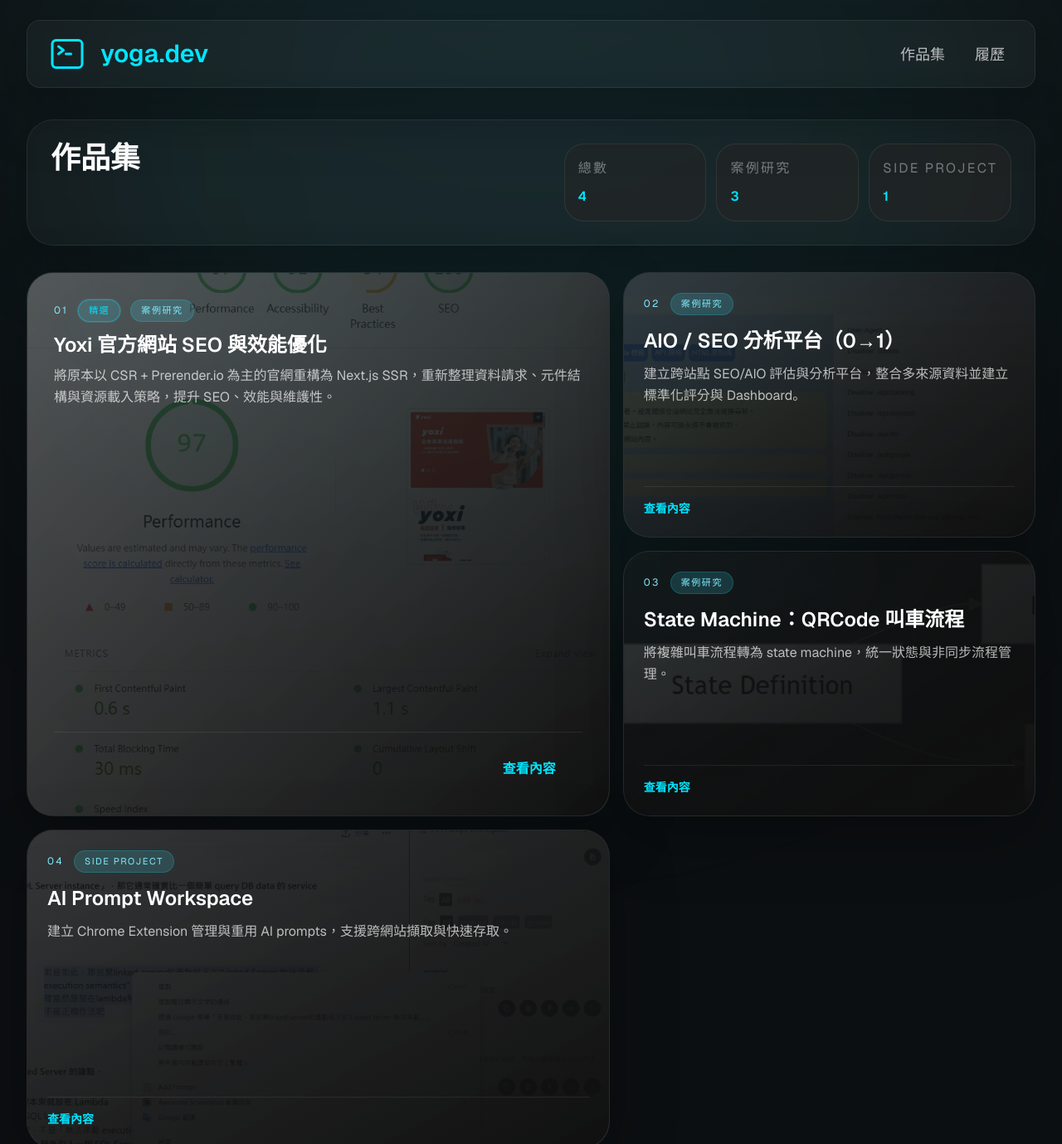
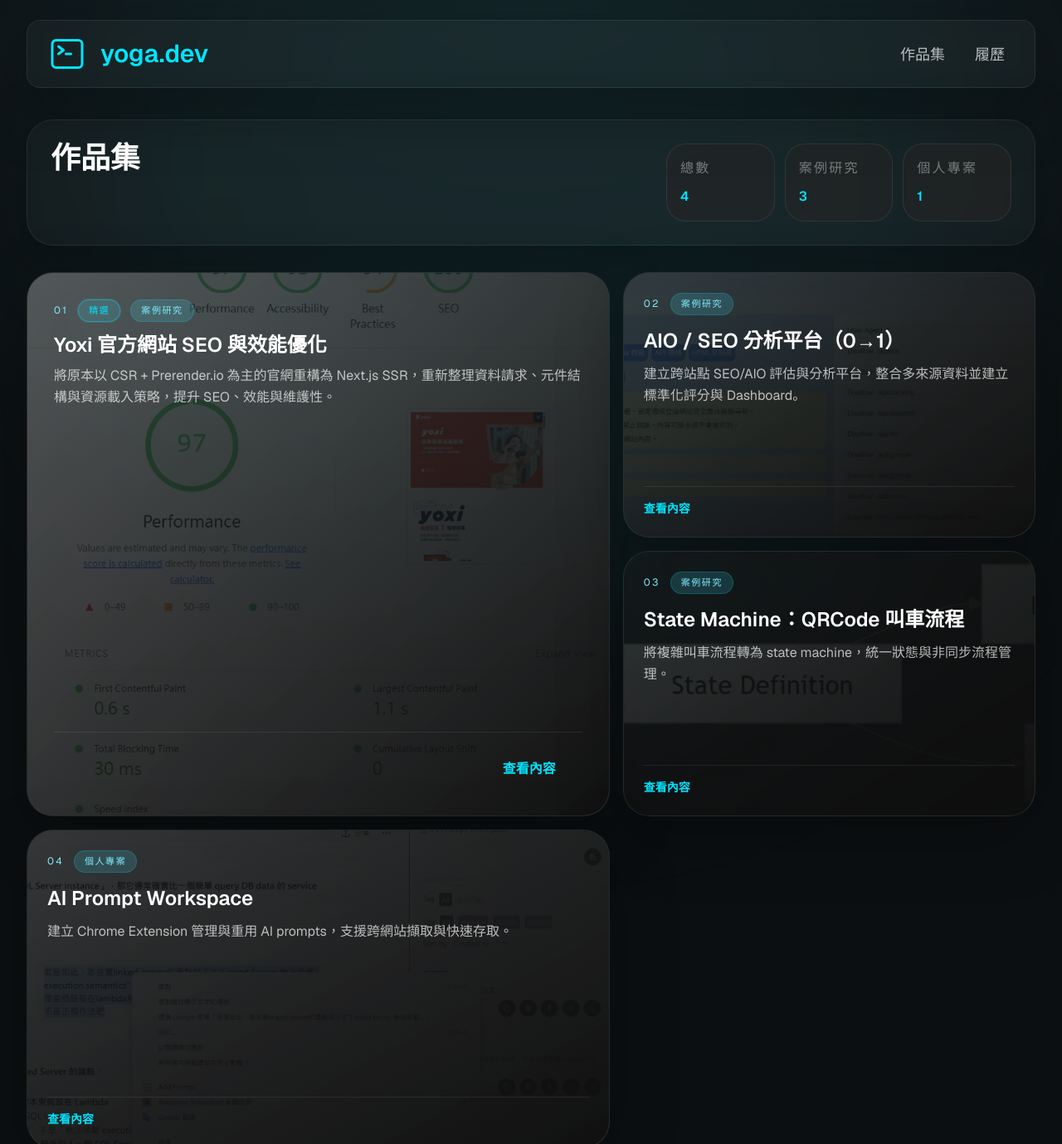
Before and after one commit to y0000ga/yoga-portfolio, a Next.js app: page /en/project in a window 1280 px wide. Shown: the top 1379 px of the page at 83% size. Built offline with nearby package versions, Linux system fonts and the light colour scheme; no server answers.

Commit message:
fix: adjust UI

```diff
--- a/app/[lang]/project/[id]/page.tsx
+++ b/app/[lang]/project/[id]/page.tsx
@@ -5,10 +5,10 @@ import { GithubIcon } from "@/components/UI/Icon";
 import { AsidePage } from "@/components/UI/Page";
 import Paragraph from "@/components/UI/Paragraph";
 import ZoomableImage from "@/components/UI/ZoomableImage";
-import { PROJECT_TYPE_NAME } from "@/constants/common";
-import { PROJECT_PARAGRAPH } from "@/constants/project";
+import { PROJECT_PARAGRAPH, PROJECT_TYPE_LABEL } from "@/constants/project";
 import { getProjectById } from "@/libs/content";
 import { Project, ProjectParagraph } from "@/types/project";
+import { createPageMetadata } from "@/libs/site";
 
 interface IProjectPageProps {
   params: Promise<{
@@ -16,6 +16,13 @@ interface IProjectPageProps {
     lang: string
   }>
 }
+
+const PARAGRAPHS = [
+  ProjectParagraph.Demo,
+  ProjectParagraph.Problem,
+  ProjectParagraph.Solution,
+  ProjectParagraph.Impact,
+].map((id) => ({ id, title: PROJECT_PARAGRAPH[id] }));
 
 export const generateMetadata = async ({ params }: IProjectPageProps): Promise<Metadata> => {
   const { id } = await params;
@@ -27,10 +34,10 @@ export const generateMetadata = async ({ params }: IProjectPageProps): Promise<M
     };
   }
 
-  return {
+  return createPageMetadata({
     title: project.title,
-    description: project.intro,
-  };
+    description: project.intro
+  })
 };
 
 const Page = async ({ params }: IProjectPageProps) => {
@@ -43,14 +50,6 @@ const Page = async ({ params }: IProjectPageProps) => {
 
   const { type, title, problems, impacts, architecture, intro, solution } = project;
 
-  const PARAGRAPHS = [
-    ...(type === Project.CaseStudy ? [ProjectParagraph.Overview] : []),
-    ProjectParagraph.Demo,
-    ProjectParagraph.Problem,
-    ProjectParagraph.Solution,
-    ProjectParagraph.Impact,
-  ].map((id) => ({ id, title: PROJECT_PARAGRAPH[id] }));
-
   const getShowcaseClassName = () =>
     "mx-auto w-full md:w-1/2";
 
@@ -60,7 +59,7 @@ const Page = async ({ params }: IProjectPageProps) => {
         <div className="flex flex-col gap-5">
           <div className="flex flex-wrap items-center gap-3">
             <span className="rounded-full border border-primary-T10/25 bg-primary-T30 px-3 py-1 text-[12px] uppercase tracking-[0.16em] text-primary-T20">
-              {PROJECT_TYPE_NAME[type]}
+              {PROJECT_TYPE_LABEL[type]}
             </span>
             {type === Project.SideProject && <IconInfo icon={GithubIcon} url={project.repoURL} />}
           </div>
@@ -72,7 +71,6 @@ const Page = async ({ params }: IProjectPageProps) => {
 
           {type === Project.CaseStudy && (
             <div
-              id={ProjectParagraph.Overview}
               className="grid gap-3 rounded-[28px] border border-border-T10 bg-surface-T40/60 p-4 md:grid-cols-3 md:p-5"
             >
               {[
--- a/app/[lang]/project/page.tsx
+++ b/app/[lang]/project/page.tsx
@@ -4,15 +4,11 @@ import { Route } from "@/helpers/route";
 import { getProjectById, getProjectList } from "@/libs/content";
 import { IBasePageProps } from "@/types/common";
 import { Project } from "@/types/project";
+import { PROJECT_TYPE_LABEL } from "@/constants/project";
 
 export const metadata: Metadata = {
   title: "作品集",
   description: "收錄前端案例研究與 side project，涵蓋 SEO、狀態設計、UI 系統與工作流程工具。",
-};
-
-const PROJECT_TYPE_LABEL = {
-  [Project.CaseStudy]: "案例研究",
-  [Project.SideProject]: "Side Project",
 };
 
 const COLUMN_PATTERNS = [
@@ -44,18 +40,17 @@ const Page = async ({ params }: IBasePageProps) => {
           <h1 className="text-[36px] leading-none text-text-T10 md:text-[64px]">作品集</h1>
 
           <div className="grid gap-3 sm:grid-cols-3 lg:min-w-104">
-            <div className="rounded-3xl border border-border-T10 bg-surface-T40/60 p-4">
-              <p className="text-[12px] uppercase tracking-[0.14em] text-text-T30">總數</p>
-              <p className="mt-2 text-3xl font-semibold text-primary-T10">{projectDetails.length}</p>
-            </div>
-            <div className="rounded-3xl border border-border-T10 bg-surface-T40/60 p-4">
-              <p className="text-[12px] uppercase tracking-[0.14em] text-text-T30">案例研究</p>
-              <p className="mt-2 text-3xl font-semibold text-primary-T10">{caseStudyCount}</p>
-            </div>
-            <div className="rounded-3xl border border-border-T10 bg-surface-T40/60 p-4">
-              <p className="text-[12px] uppercase tracking-[0.14em] text-text-T30">Side Project</p>
-              <p className="mt-2 text-3xl font-semibold text-primary-T10">{sideProjectCount}</p>
-            </div>
+            {
+              [
+                { label: '總數', value: projectDetails.length },
+                { label: PROJECT_TYPE_LABEL[Project.CaseStudy], value: caseStudyCount },
+                { label: PROJECT_TYPE_LABEL[Project.SideProject], value: sideProjectCount },
+              ].map(({ value, label }) => (
+                <div className="rounded-3xl border border-border-T10 bg-surface-T40/60 p-4" key={label}>
+                  <p className="text-[12px] uppercase tracking-[0.14em] text-text-T30">{label}</p>
+                  <p className="mt-2 text-3xl font-semibold text-primary-T10">{value}</p>
+                </div>))
+            }
           </div>
         </div>
       </header>
--- a/components/UI/Page.tsx
+++ b/components/UI/Page.tsx
@@ -1,7 +1,9 @@
 import { PropsWithChildren } from "react"
 import { AsideNav } from "./Scroll"
 
-export const AsidePage = ({ children, navs }: PropsWithChildren<{ navs: Array<{ id: string, title: string }> }>) => {
+interface IProps { navs: Array<{ id: string, title: string }> }
+
+export const AsidePage = ({ children, navs }: PropsWithChildren<IProps>) => {
     return <>
         <section className="flex-1 flex flex-col items-center gap-6 md:gap-10 min-w-0">
             {children}
--- a/constants/common.ts
+++ b/constants/common.ts
@@ -1,5 +1,3 @@
-import { Project } from "@/types/project"
-
 export const LINKS = [
     {
         type: 'Github',
@@ -10,8 +8,3 @@ export const LINKS = [
         url: 'https://www.linkedin.com/in/yujiahuang-728918220/'
     }
 ]
-
-export const PROJECT_TYPE_NAME = {
-  [Project.CaseStudy]: '案例研究',
-  [Project.SideProject]: '個人專案'
-}
--- a/constants/project.ts
+++ b/constants/project.ts
@@ -1,9 +1,13 @@
-import { ProjectParagraph } from "@/types/project";
+import { Project, ProjectParagraph } from "@/types/project";
 
 export const PROJECT_PARAGRAPH = {
-  [ProjectParagraph.Overview]: '基礎資料',
   [ProjectParagraph.Demo]: 'Demo 畫面',
   [ProjectParagraph.Problem]: '問題背景',
   [ProjectParagraph.Solution]: '解法設計',
   [ProjectParagraph.Impact]: '成效',
 }
+
+export const PROJECT_TYPE_LABEL = {
+  [Project.CaseStudy]: '案例研究',
+  [Project.SideProject]: '個人專案'
+}
--- a/types/project.ts
+++ b/types/project.ts
@@ -1,8 +1,3 @@
-interface IDecision {
-    question: string,
-    answer: string
-}
-
 interface IArchitecture {
     images: IMedia[],
 }
@@ -47,7 +42,6 @@ export type IProject = ICaseStudy | ISideProject
 export type IProjectIntro = Pick<IProject, 'id' | 'title' | 'intro'>
 
 export enum ProjectParagraph {
-    Overview = 'Overview',
     Demo = 'Demo',
     Problem = 'Problem',
     Solution = 'Solution',
```
